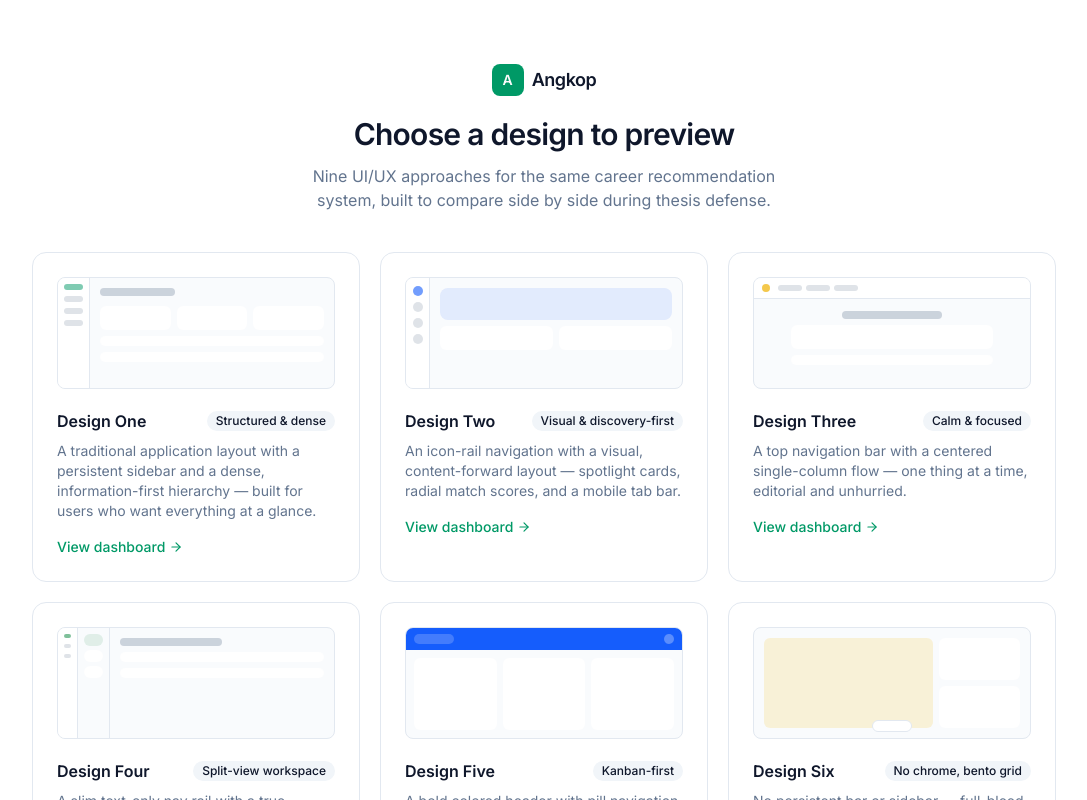
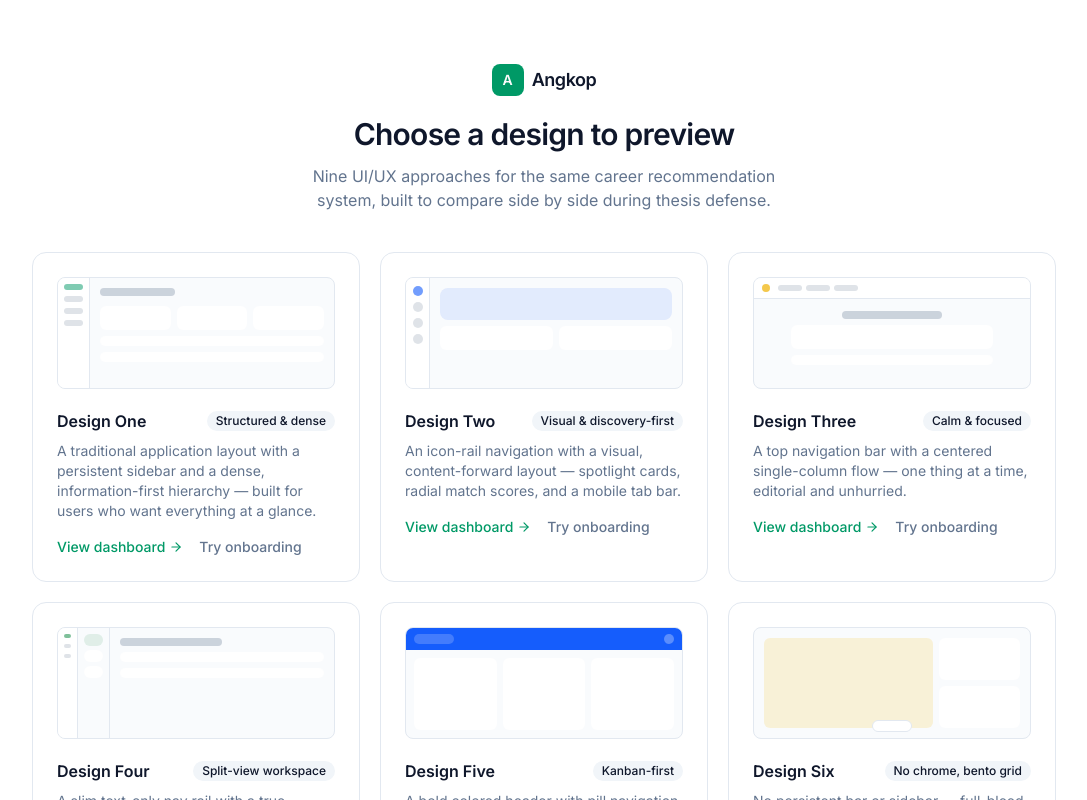
Before and after one commit to JPAVictoria/sandbox-designs, a Next.js app: page / in a window 1280 px wide. Shown: the top 800 px of the page, without its empty margins (96-1183 px from the left). Built offline with nearby package versions, Linux system fonts and the light colour scheme.

Commit message:
feat: add per-design "Try onboarding" link to design picker

```diff
--- a/app/(main)/page.js
+++ b/app/(main)/page.js
@@ -117,7 +117,7 @@ export default function DesignSelectionPage() {
 }
 
 function DesignCard({ design, index }) {
-  const card = (
+  return (
     <motion.div
       initial={{ opacity: 0, y: 12 }}
       animate={{ opacity: 1, y: 0 }}
@@ -142,26 +142,27 @@ function DesignCard({ design, index }) {
       <p className="mt-2 text-sm text-muted-foreground">{design.description}</p>
 
       {design.available ? (
-        <span className="mt-4 inline-flex items-center gap-1 text-sm font-medium text-primary">
-          View dashboard
-          <ArrowRight className="size-3.5 transition-transform group-hover:translate-x-0.5" />
-        </span>
+        <div className="mt-4 flex items-center gap-4">
+          <Link
+            href={`/${design.slug}/dashboard`}
+            className="inline-flex items-center gap-1 text-sm font-medium text-primary hover:underline"
+          >
+            View dashboard
+            <ArrowRight className="size-3.5 transition-transform group-hover:translate-x-0.5" />
+          </Link>
+          <Link
+            href={`/onboarding/${design.slug}`}
+            className="inline-flex items-center gap-1 text-sm font-medium text-muted-foreground hover:text-foreground hover:underline"
+          >
+            Try onboarding
+          </Link>
+        </div>
       ) : (
         <span className="mt-4 text-sm font-medium text-muted-foreground">
           Not yet available
         </span>
       )}
     </motion.div>
-  );
-
-  if (!design.available) {
-    return card;
-  }
-
-  return (
-    <Link href={`/${design.slug}/dashboard`} className="block h-full">
-      {card}
-    </Link>
   );
 }
 
```
